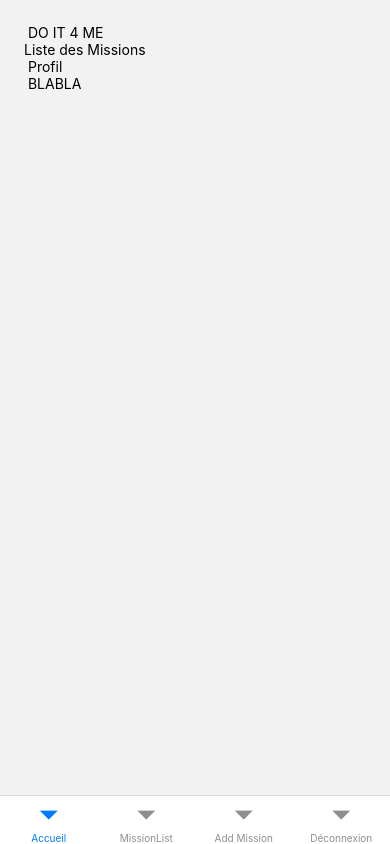
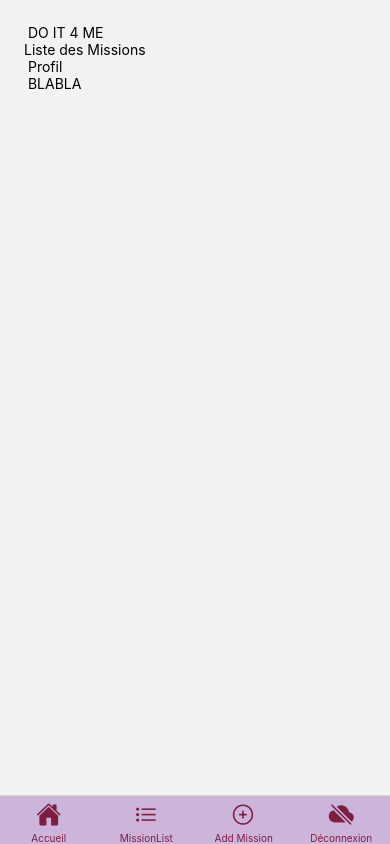
Before and after one commit to Mal0wn/DOIT, a React Native app: screen /Accueil in a window 390 px wide. Built offline with nearby package versions, Linux system fonts and the light colour scheme.

Commit message:
stylize icon , safe area , tab bar

```diff
--- a/src/App.tsx
+++ b/src/App.tsx
@@ -31,6 +31,7 @@ function App() {
 const styles = StyleSheet.create({
   main: {
     flex: 1,
+    backgroundColor : "#CDB4DB"
   },
   sectionContainer: {
     marginTop: 32,
--- a/src/CreateMission.js
+++ b/src/CreateMission.js
@@ -27,7 +27,7 @@ function CreateMission({ navigation }) {
   const [id_create] = useState(4)
   const [token, setToken] = useContext(TokenContext);
   const creation_date = convertLocalTimeToISOString()
-
+// RECUP USER
 
   const postMission = async () => {
     let data = {
--- a/src/DisplayMission.js
+++ b/src/DisplayMission.js
@@ -2,8 +2,11 @@ import React, { useEffect, useState, useContext } from 'react';
 import { useNavigation } from '@react-navigation/native';
 import axios from "axios";
 import {TokenContext} from './context/TokenContext';
-import Icon from 'react-native-vector-icons/FontAwesome';
+import Ionicons from 'react-native-vector-icons/Ionicons';
 import dayjs from "dayjs";
+
+Ionicons.loadFont().then();
+
 
 import {
   StyleSheet,
@@ -79,7 +82,8 @@ function DisplayMission({ route, navigation }) {
   return (
     <View style={styles.container}>
        <TouchableOpacity style={styles.iconContainer} onPress={()=>navigation.navigate("MissionList")}>
-            <Text style={styles.retour}> Retour </Text>
+            <Text style={styles.retour}> <Ionicons name={"arrow-back-circle-outline"} size={24} color={'#7D1D3F'} /></Text>
+
             <View style={styles.containTitle}>
           <Text style={styles.title}> {data.title}</Text>
         </View>
--- a/src/Navigators/BottomTabNavigator.js
+++ b/src/Navigators/BottomTabNavigator.js
@@ -5,17 +5,54 @@ import HomeScreen from '../HomeScreen';
 import {LoginStackNavigator} from './LoginStackNavigator';
 import { MissionStackNavigator, MyStack } from './MissionStackNavigator';
 import CreateMission from '../CreateMission';
+import Ionicons from 'react-native-vector-icons/Ionicons';
+Ionicons.loadFont().then();
 
 const Tab = createBottomTabNavigator();
 
 export const BottomTabNavigator = () => {
   return (
-    <Tab.Navigator screenOptions={{headerShown: false}} initialRouteName="Accueil">
+    <Tab.Navigator
+    screenOptions={({ route }) => ({
+      headerShown: false,
+      tabBarIcon: ({ focused, color, size }) => {
+        let iconName;
+
+        if (route.name === 'Accueil') {
+          iconName = focused
+            ? 'home'
+            : 'home-outline';
+        } else if (route.name === 'MissionList') {
+          iconName = focused ? 'list' : 'list-outline';
+        } else if (route.name === 'Add Mission') {
+          iconName = focused ? 'add-circle' : 'add-circle-outline';
+        } else if (route.name === 'Déconnexion') {
+          iconName = focused ? 'cloud-offline' : 'cloud-offline';
+        }
+        // POUR JB  Decommente quand ta route Conversation sera ok
+        /*
+        else if (route.name === 'Conversation') {
+          iconName = focused ? 'mail' : 'mail-outline';
+        }
+        */
+
+        // You can return any component that you like here!
+        return <Ionicons name={iconName} size={size} color={color} />;
+
+      },
+      tabBarActiveTintColor: '#7D1D3F',
+      tabBarInactiveTintColor: '#7D1D3F',
+      tabBarActiveBackgroundColor: '#CDB4DB',
+      tabBarInactiveBackgroundColor: '#CDB4DB',
+
+    })}
+
+    initialRouteName="Accueil">
       <Tab.Screen name="Accueil" component={HomeScreen} />
-
       <Tab.Screen
             name="MissionList"
             component={MissionStackNavigator}
+
 
       />
       <Tab.Screen
--- a/src/Navigators/MissionStackNavigator.js
+++ b/src/Navigators/MissionStackNavigator.js
@@ -10,7 +10,7 @@ export const MissionStackNavigator = () => {
     <Stack.Navigator initialRouteName="MissionList" screenOptions={{headerShown: false}} >
       <Stack.Screen name="DisplayMission" component={DisplayMission} />
       <Stack.Screen name="Home" component={HomeScreen} />
-      <Stack.Screen name="MissionList" component={MissionList} />
+      <Stack.Screen name="MissionList" component={MissionList}  />
     </Stack.Navigator>
   );
 }
```
Also changed, not shown: 1 other file (tests, documents, lock files or other folders). Lines whose indentation alone changed are shown as unchanged.
